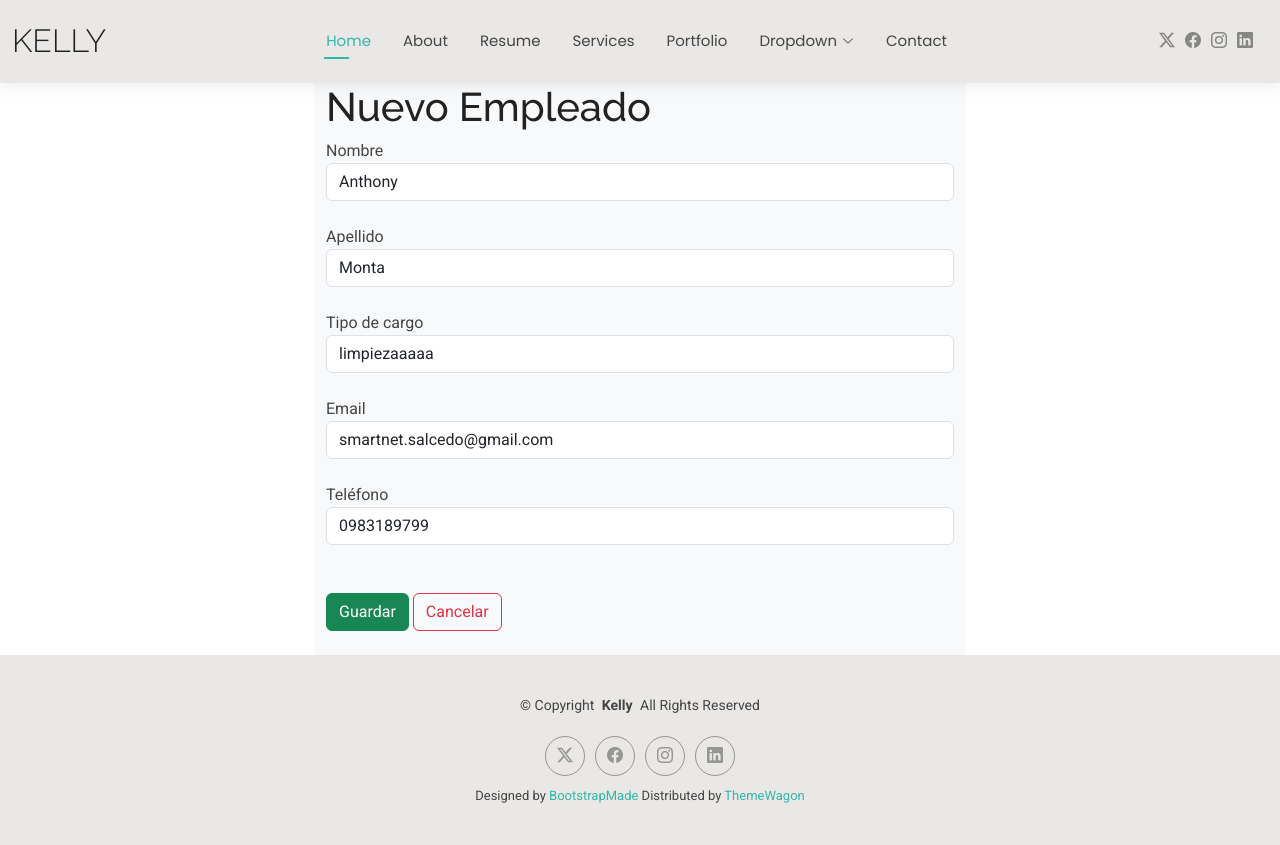
After one commit to Anthonybm8/Ambiental, a Django app: page /editarEmpleado/1 in a window 1280 px wide. The commit adds this page. Run offline with Django 5.2, Linux system fonts and the light colour scheme; data comes from the database, SQL or seed files in the repository; both versions use the stored data as it was after the commit; some libraries are stand-ins or nearby versions.

Commit message:
se agrego la edicion de empleado

```diff
--- /dev/null
+++ b/Aplicaciones/Empleado/templates/editarEmpleado.html
@@ -0,0 +1,37 @@
+{% extends 'plantillas.html' %}
+{% load static %}
+{% block body %}
+
+<div class="row">
+    <div class="col-md-3"></div>
+    <div class="col-md-6 bg-light">
+        <h1>Nuevo Empleado</h1>
+        <form action="{% url 'actualizarEmpleado' empleado.id %}" method="post">
+
+            {% csrf_token %}
+
+            <label for="nombre">Nombre</label><br>
+            <input class="form-control" type="text" name="nombre" value="{{empleado.nombre}}" id="nombre" required><br>
+
+            <label for="apellido">Apellido</label><br>
+            <input class="form-control" type="text" name="apellido" value="{{empleado.apellido}}" id="apellido" required><br>
+
+            <label for="tipo_empleado">Tipo de cargo</label><br>
+            <input class="form-control" type="text" name="tipo_empleado"value="{{empleado.tipo_empleado}}" id="tipo_empleado" required><br>
+
+
+            <label for="email">Email</label><br>
+            <input class="form-control" type="email" name="email"value="{{empleado.email}}" id="email" required><br>
+
+            <label for="telefono">Teléfono</label><br>
+            <input class="form-control" type="text" name="telefono" value="{{empleado.telefono}}" id="telefono" required><br>
+
+
+            <br>
+            <button class="btn btn-success" type="submit">Guardar</button>
+            <a class="btn btn-outline-danger" href="{% url 'empleado' %}">Cancelar</a><br><br>
+        </form>
+    </div>
+</div>
+
+{% endblock %}
--- a/Aplicaciones/Empleado/templates/empleado.html
+++ b/Aplicaciones/Empleado/templates/empleado.html
@@ -24,7 +24,7 @@
             <td>{{ empleado.tipo_empleado }}</td>
             <td>{{ empleado.email }}</td>
             <td>{{ empleado.telefono }}</td>
-            <td><a href="">Editar</a></td>
+            <td><a href="{% url 'editarEmpleado' empleado.id %}">Editar</a></td>
         </tr>
         {% endfor %}
     </tbody>
--- a/Aplicaciones/Empleado/urls.py
+++ b/Aplicaciones/Empleado/urls.py
@@ -4,4 +4,6 @@ urlpatterns = [
     path('empleado', views.empleado, name='empleado'),
     path('nuevoEmpleado', views.nuevoEmpleado),
     path('guardarEmpleado', views.guardarEmpleado, name='guardarEmpleado'),
+    path('editarEmpleado/<int:id>', views.editarEmpleado, name='editarEmpleado'),
+    path('actualizarEmpleado/<int:id>', views.actualizarEmpleado, name='actualizarEmpleado'),
 ]
--- a/Aplicaciones/Empleado/views.py
+++ b/Aplicaciones/Empleado/views.py
@@ -32,3 +32,21 @@ def guardarEmpleado(request):
             return redirect('nuevoEmpleado')
     else:
         return redirect('empleado')
+
+def editarEmpleado(request, id):
+    empleado = Empleado.objects.get(id=id)
+    return render(request, 'editarEmpleado.html', {'empleado': empleado})
+
+def actualizarEmpleado(request, id):
+    if request.method == 'POST':
+        empleado = Empleado.objects.get(id=id)
+        empleado.nombre = request.POST.get('nombre')
+        empleado.apellido = request.POST.get('apellido')
+        empleado.tipo_empleado = request.POST.get('tipo_empleado')
+        empleado.email = request.POST.get('email')
+        empleado.telefono = request.POST.get('telefono')
+        empleado.save()
+        messages.success(request, 'Empleado actualizado correctamente.')
+        return redirect('empleado')
+    else:
+        return redirect('empleado')
```
Also changed, not shown: db.sqlite3.
